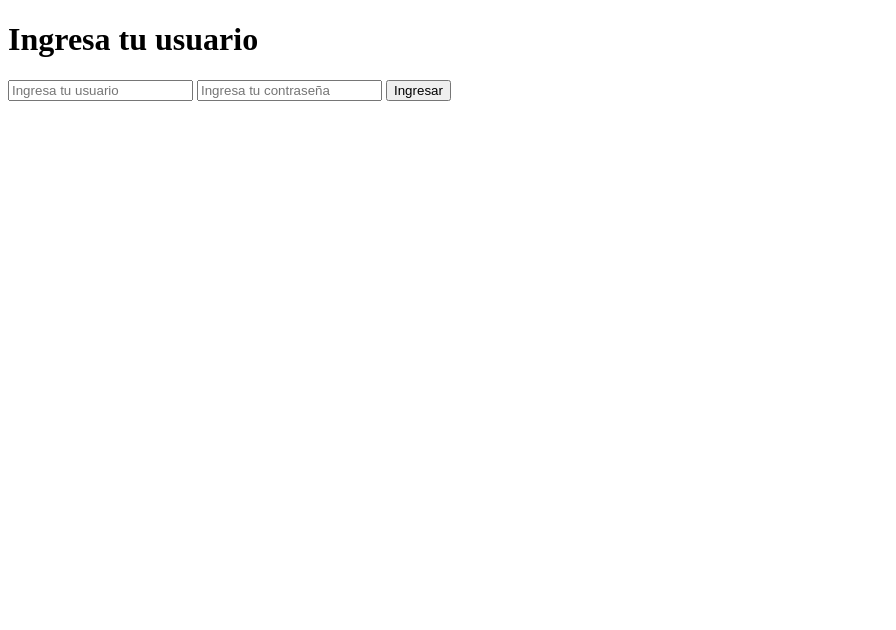
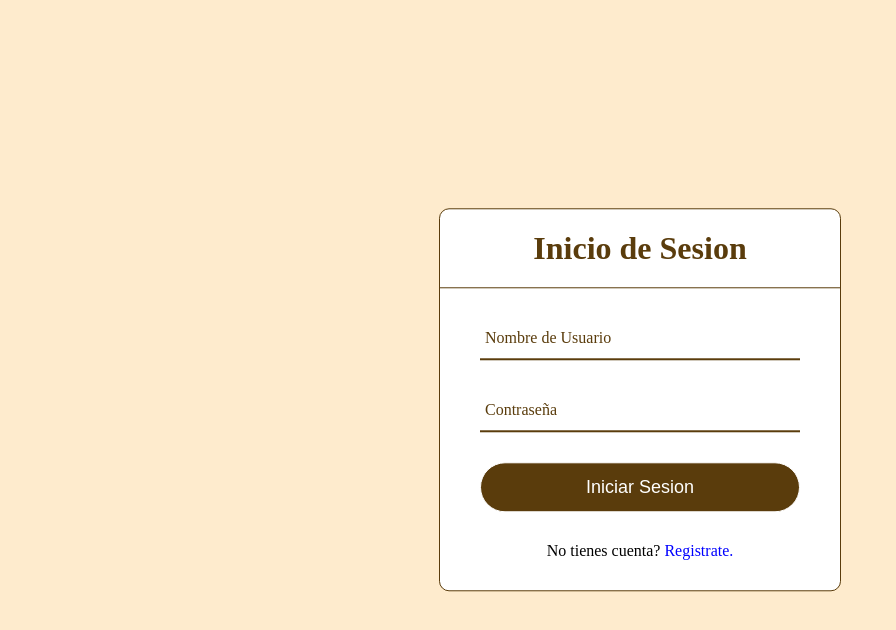
Before and after one commit to lautidunnpr/LAUTARODUNN-DW2-MI, a plain HTML site: page frontend/login.html in a window 1280 px wide. Shown: the whole page, without its empty margins (0-896 px from the left). Drawn offline with Linux system fonts and the light colour scheme.

Commit message:
Agregue diseño a login.html y login.css, y agregue el js a la pagina

```diff
--- a/frontend/css/ingresado.css
+++ b/frontend/css/ingresado.css
@@ -176,3 +176,17 @@ footer h1 {
     height: 34px;
     margin: 0 30px;
 }
+
+button {
+    display: block;
+    background-color: black;
+    color: white;
+    font-size: 14px;
+    font-family: "Montserrat", sans-serif;
+    width: 159px;
+    height: 35px;
+    border-radius: 24px;
+    cursor: pointer;
+    margin: 6px;
+
+}
--- a/frontend/css/login.css
+++ b/frontend/css/login.css
@@ -1,9 +1,111 @@
-p {
-    margin-top: 10px;
+body {
+    margin: 0;
+    padding: 0;
+    background-color: #feebcd;
+    height: 100vh;
 }
 
-a {
+.formulario {
+    position: absolute;
+    top: 50%;
+    left: 50%;
+    transform: translate(-50%, -50%);
+    width: 400px;
+    background-color: white;
+    border-radius: 10px;
+    border: 1px solid #5A3C0C;
+
+}
+
+.formulario h1 {
+    color: #5A3C0C;
+    text-align: center;
+    padding: 0 0 20px 0;
+    border-bottom: 1px solid #5A3C0C;
+}
+
+.formulario form {
+    padding: 0 40px;
+    box-sizing: border-box;
+}
+
+form .username {
+    position: relative;
+    border-bottom: 2px solid #5A3C0C;
+    margin: 30px 0;
+}
+
+.username input {
+    width: 100%;
+    padding: 0 5px;
+    height: 40px;
+    font-size: 16px;
+    border: none;
+    background: none;
+    outline: none;
+}
+
+.username label {
+    position: absolute;
+    top: 50%;
+    left: 5px;
+    color: #5A3C0C;
+    transform: translateY(-50%);
+    font-size: 16px;
+    pointer-events: none;
+}
+
+.username span::before {
+    content: '';
+    position: absolute;
+    top: 40px;
+    left: 0;
+    width: 0%;
+    height: 2px;
+    background-color: #5A3C0C;
+    transition: .5s;
+}
+
+.username input:focus ~ label,
+.username input:focus ~ label{
+    top: -5px;
+    color: #5A3C0C;
+}
+
+.username input:focus ~ span::before,
+.username input:focus ~ span::before{
+    width: 100%;
+}
+
+button {
+    width: 100%;
+    height: 50px;
+    border: 1px solid;
+    background: #5A3C0C;
+    border-radius: 25px;
+    font-size: 18px;
+    color: white;
+    cursor: pointer;
+    outline: none;
+}
+
+button:hover {
+    border-color: #976514;
+    transition: .5s;
+}
+
+.registrarse {
+    margin: 30px;
+    text-align: center;
+    font-size: 16px;
+    color: black;
+}
+
+.registrarse a {
     color: blue;
     text-decoration: none;
+}
+
+.registrarse:hover {
     text-decoration: underline;
 }
--- a/frontend/login.html
+++ b/frontend/login.html
@@ -5,17 +5,29 @@
     <meta charset="UTF-8">
     <meta name="viewport" content="width=device-width, initial-scale=1.0">
     <title>Ingresar</title>
-    <link rel="stylesheet" href="css/login.css">
+    <link rel="stylesheet" href="/frontend/css/login.css">
+</head>
+<body>
+    <div class="formulario">
+        <h1>Inicio de Sesion</h1>
+        <form method="post">
+            <div class="username">
+                <input type="text" required>
+                <label>Nombre de Usuario</label>
+            </div>
+            <div class="username">
+                <input type="password">
+                <label>Contraseña</label>
+            </div>
+            <button onclick="Inicio_Sesion()">Iniciar Sesion</button>
+            <div class="registrarse">
+                <p>No tienes cuenta? <a href="index.html">Registrate.</a></p>
+            </div>
+        </form>
+    </div>
+
+
+
     <script src="/backend/js/main.js"></script>
-</head>
-
-<body>
-
-    <h1>Ingresa tu usuario</h1>
-    <input type="text" id="mail_" placeholder="Ingresa tu usuario"></input>
-    <input type="password" id="contraseña_" placeholder="Ingresa tu contraseña"></input>
-
-    <button onclick="Inicio_Sesion()">Ingresar</button>
-
 </body>
 </html>
```
Also changed, not shown: frontend/ingresado.html (+5 -0 lines).
